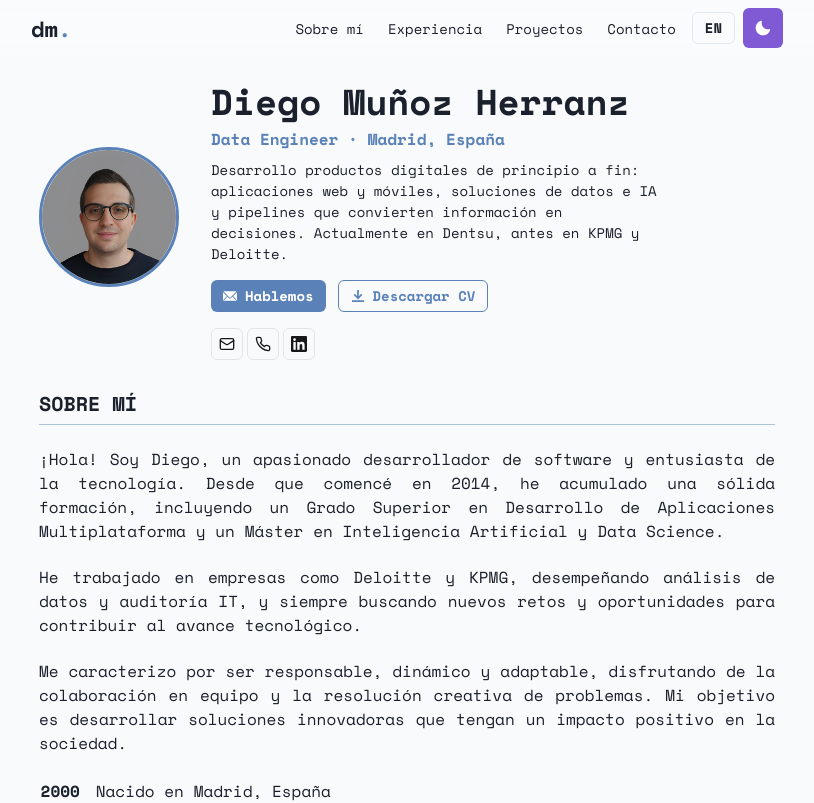
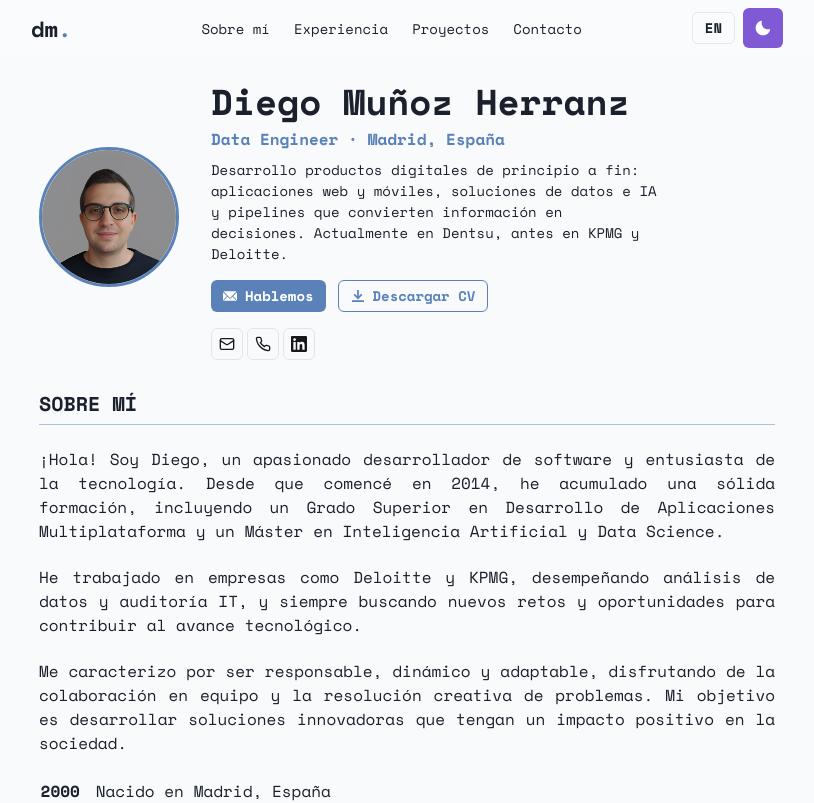
Before and after one commit to diego-tech/Personal-Web, a Next.js app: page / in a window 1280 px wide. Shown: the top 803 px of the page, without its empty margins (233-1047 px from the left). Built offline with nearby package versions, Linux system fonts and the light colour scheme.

Commit message:
style(nav): center section links in the navbar
Co-Authored-By: Claude Fable 5 <noreply@anthropic.com>

```diff
--- a/components/navbar.js
+++ b/components/navbar.js
@@ -96,8 +96,7 @@ const NavBar = props => {
                         alignItems="center"
                         fontSize="sm"
                         flexGrow={1}
-                        justifyContent="flex-end"
-                        mr={2}>
+                        justifyContent="center">
                         {t.nav.items.map(item => (
                             <NavLink key={item.href} href={item.href}>
                                 {item.label}
```
